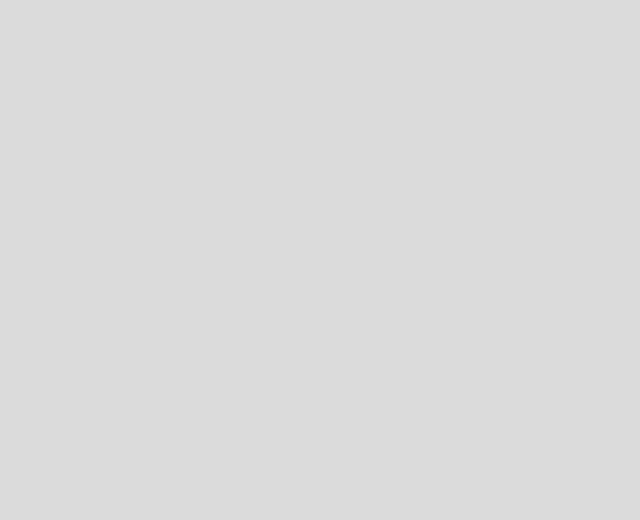
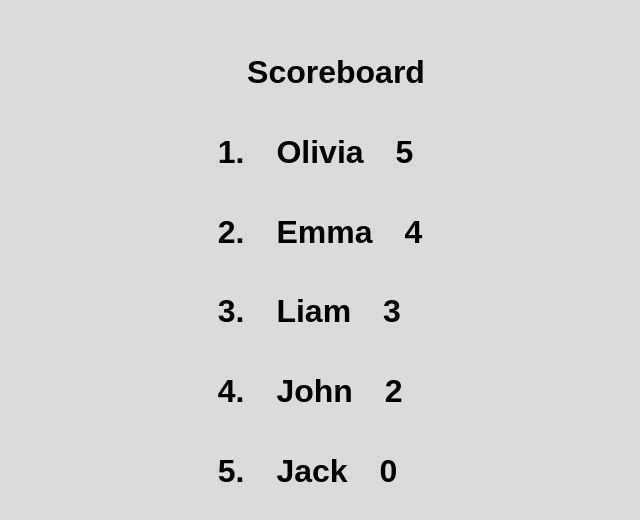
Before and after one commit to jbarber69/dissertation, an Angular app in the folder dissertation-app/: page /scoreboard in a window 1280 px wide. Before the commit this address led to /. Shown: the part 128-648 px from the top of the page, without its empty margins (304-944 px from the left). Built offline with nearby package versions, Linux system fonts and the light colour scheme.

Commit message:
Task-0006: added scoreboard screen

```diff
--- a/dissertation-app/src/app/app.module.ts
+++ b/dissertation-app/src/app/app.module.ts
@@ -6,10 +6,11 @@ import { AppComponent } from './app.component';
 import { HomescreenComponent } from './homescreen/homescreen.component';
 import { FormsModule, ReactiveFormsModule } from '@angular/forms';
 import { TranslationComponent } from './translation/translation.component';
-import { LeaderboardComponent } from './leaderboard/leaderboard.component'
+import { LeaderboardComponent } from './leaderboard/leaderboard.component';
+import { ScoreboardComponent } from './scoreboard/scoreboard.component'
 
 @NgModule({
-  declarations: [AppComponent, HomescreenComponent, TranslationComponent, LeaderboardComponent],
+  declarations: [AppComponent, HomescreenComponent, TranslationComponent, LeaderboardComponent, ScoreboardComponent],
   imports: [BrowserModule, AppRoutingModule, FormsModule, ReactiveFormsModule],
   providers: [],
   bootstrap: [AppComponent],
--- a/dissertation-app/src/app/homescreen/homescreen.component.ts
+++ b/dissertation-app/src/app/homescreen/homescreen.component.ts
@@ -22,6 +22,6 @@ export class HomescreenComponent implements OnInit {
   onSubmit() {
     this.nameService.name = this.nameForm.value.name;
     this.userService.setName(this.nameForm.value.name)
-    this.router.navigate(["/translation-component"]);
+    this.router.navigate(["/translation"]);
   }
 }
--- a/dissertation-app/src/app/leaderboard/leaderboard.component.html
+++ b/dissertation-app/src/app/leaderboard/leaderboard.component.html
@@ -1,7 +1,7 @@
-<h1>Leaderboard</h1>
 <ng-container *ngIf="{ sortedUserList: sortedUserList$ | async }; let state">
-  <div *ngFor="let user of state.sortedUserList">
+  <div *ngFor="let user of state.sortedUserList | slice:0:10; let i=index;">
     <div class="leaderboardItem">
+      <h1>{{i + 1}}.</h1>
       <h1>{{ user.name }}</h1>
       <h1>{{ user.score }}</h1>
     </div>
--- /dev/null
+++ b/dissertation-app/src/app/scoreboard/scoreboard.component.css
@@ -0,0 +1,8 @@
+h1 {
+  font-family: Arial, Helvetica, sans-serif;
+}
+
+body {
+  display: flex;
+  align-items: center;
+}
--- /dev/null
+++ b/dissertation-app/src/app/scoreboard/scoreboard.component.html
@@ -0,0 +1,4 @@
+<body>
+  <h1>Scoreboard</h1>
+  <app-leaderboard></app-leaderboard>
+</body>
--- /dev/null
+++ b/dissertation-app/src/app/scoreboard/scoreboard.component.ts
@@ -0,0 +1,15 @@
+import { Component, OnInit } from '@angular/core';
+
+@Component({
+  selector: 'app-scoreboard',
+  templateUrl: './scoreboard.component.html',
+  styleUrls: ['./scoreboard.component.css']
+})
+export class ScoreboardComponent implements OnInit {
+
+  constructor() { }
+
+  ngOnInit(): void {
+  }
+
+}
--- a/dissertation-app/src/app/translation/translation.component.html
+++ b/dissertation-app/src/app/translation/translation.component.html
@@ -29,6 +29,7 @@
     </div>
 
     <div class="leaderboard">
+      <h1>Leaderboard</h1>
       <app-leaderboard></app-leaderboard>
     </div>
   </div>
--- a/dissertation-app/src/app/translation/translation.component.ts
+++ b/dissertation-app/src/app/translation/translation.component.ts
@@ -6,6 +6,7 @@ import { FormControl, FormGroup } from "@angular/forms";
 import { map, take, takeWhile, tap } from "rxjs/operators";
 import { interval, Observable, of, timer } from "rxjs";
 import { UserService } from "../user.service";
+import { Router } from "@angular/router";
 
 @Component({
   selector: "app-translation",
@@ -16,7 +17,8 @@ export class TranslationComponent {
   constructor(
     private nameService: NameService,
     private scoreService: ScoreService,
-    private userService: UserService
+    private userService: UserService,
+    private router: Router
   ) {}
 
   wrong: boolean = false;
@@ -62,12 +64,15 @@ export class TranslationComponent {
 
   timer$ = timer(0, 1000).pipe(
     take(this.seconds),
-    map(() => {if(this.seconds === 1){
-      this.translationForm.disable();
-      this.disableButton = true;
-    }
-    console.log(this.seconds)
-      return --this.seconds * 1000})
+    map(() => {
+      if (this.seconds === 1) {
+        this.translationForm.disable();
+        this.disableButton = true;
+        this.router.navigate(["/scoreboard"]);
+      }
+      console.log(this.seconds);
+      return --this.seconds * 1000;
+    })
   );
 
   get name(): string {
```
Also changed, not shown: dissertation-app/src/app/app-routing.module.ts (+11 -10 lines), dissertation-app/src/app/user.service.ts (+0 -16 lines), 1 other file (tests, documents, lock files or other folders).
